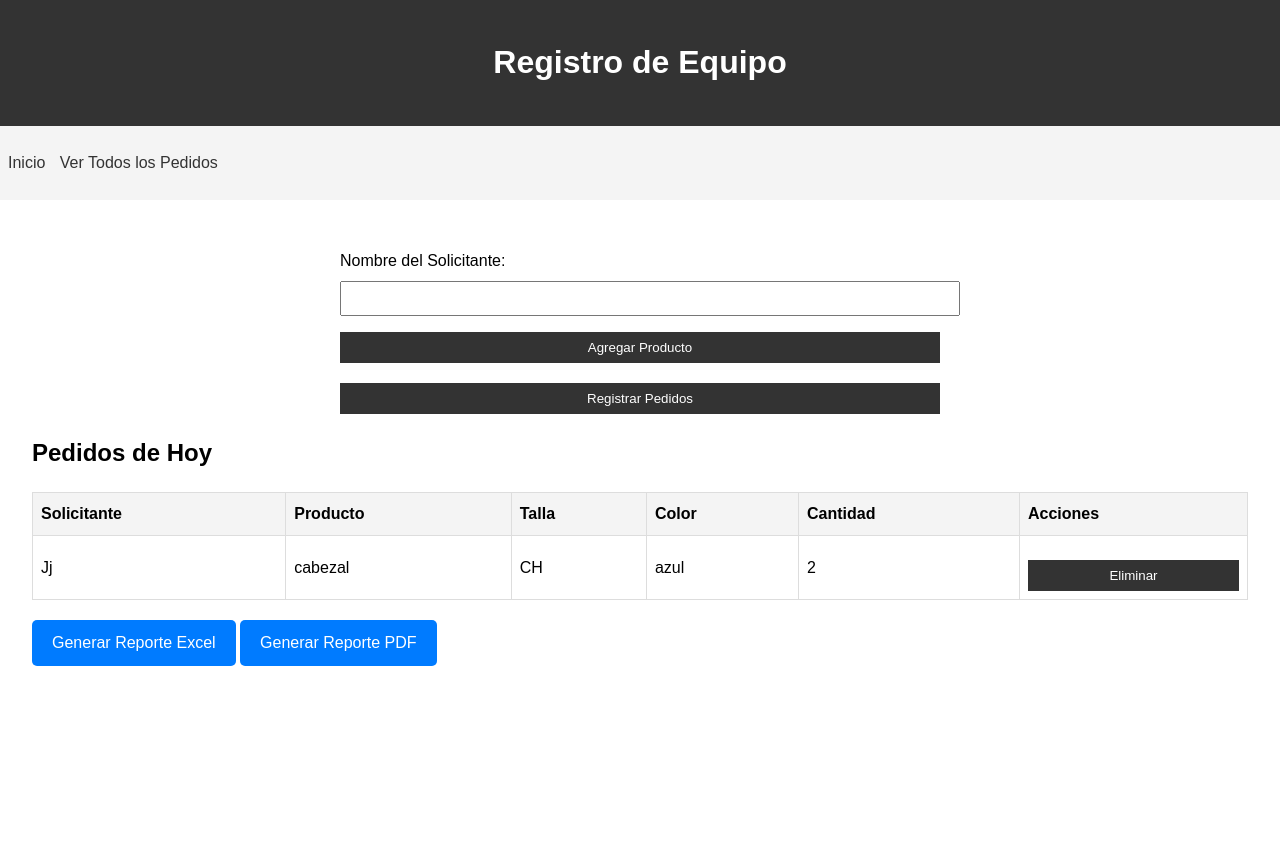
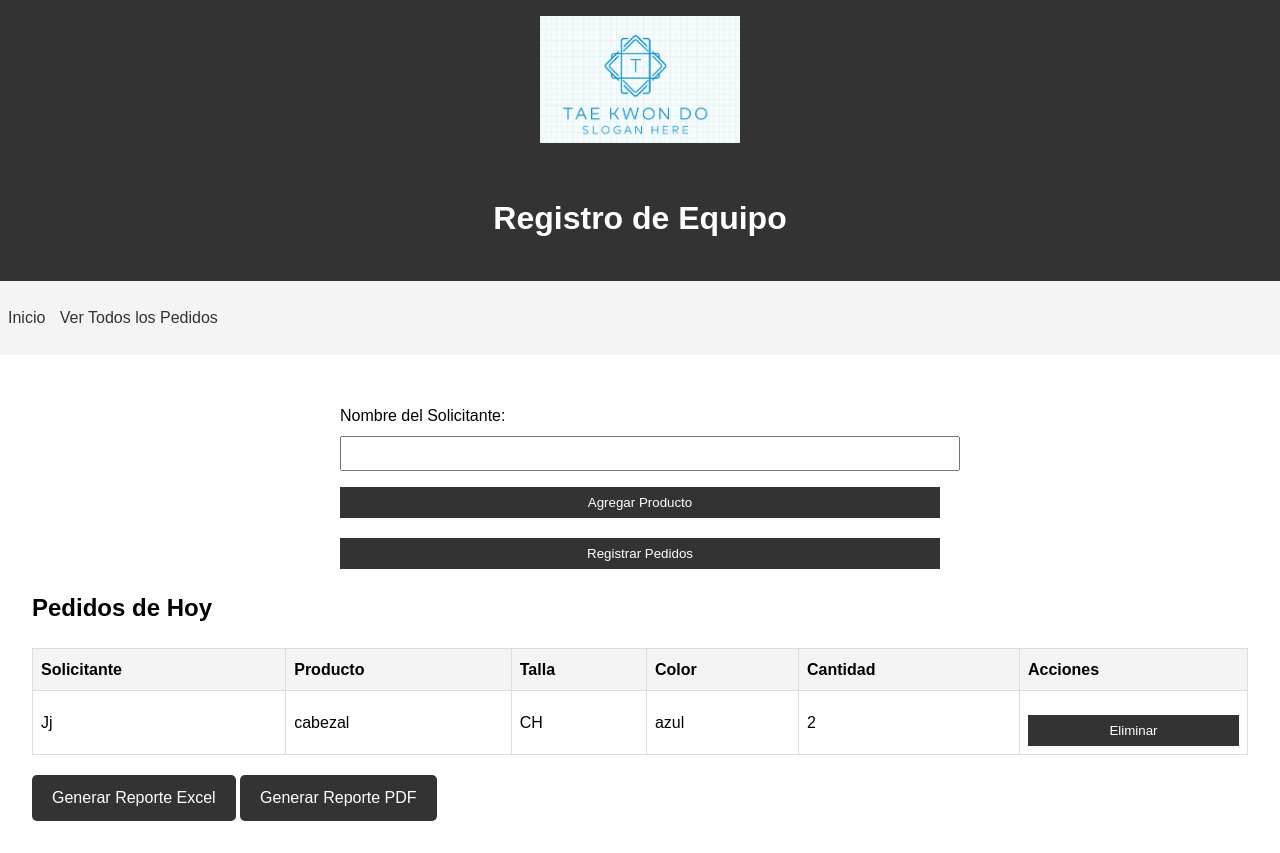
Before and after one commit to HFrancia/AlumnosTKD3, a Flask app: page /registro_equipo in a window 1280 px wide. Before the commit the page ends 666 px from the top, so only its background shows below. Run offline with Flask 3, Linux system fonts and the light colour scheme; data comes from the database, SQL or seed files in the repository; both versions use the stored data as it was after the commit.

Commit message:
Nuevos Cambios, casi finales

```diff
--- a/static/css/styles.css
+++ b/static/css/styles.css
@@ -163,7 +163,7 @@ th {
     background-color: #f8d7da;
 }
 
-/* Agregar estos estilos a tu archivo CSS existente */
+/* Agregar estos estilos a tu archivo CSS existente V3*/
 
 .logo {
     max-width: 200px;
@@ -216,12 +216,12 @@ th {
     display: inline-block;
     padding: 10px 20px;
     margin-top: 20px;
-    background-color: #007bff;
+    background-color: #333;
     color: white;
     text-decoration: none;
     border-radius: 5px;
 }
 
 .button:hover {
-    background-color: #0056b3;
+    background-color: #333;
 }
--- a/templates/registro_equipo.html
+++ b/templates/registro_equipo.html
@@ -8,6 +8,7 @@
 </head>
 <body>
     <header>
+        <img src="{{ url_for('static', filename='img/logo.png') }}" alt="Logo" class="logo">
         <h1>Registro de Equipo</h1>
     </header>
     <nav>
```
Also changed, not shown: AlumnosTB.db.
